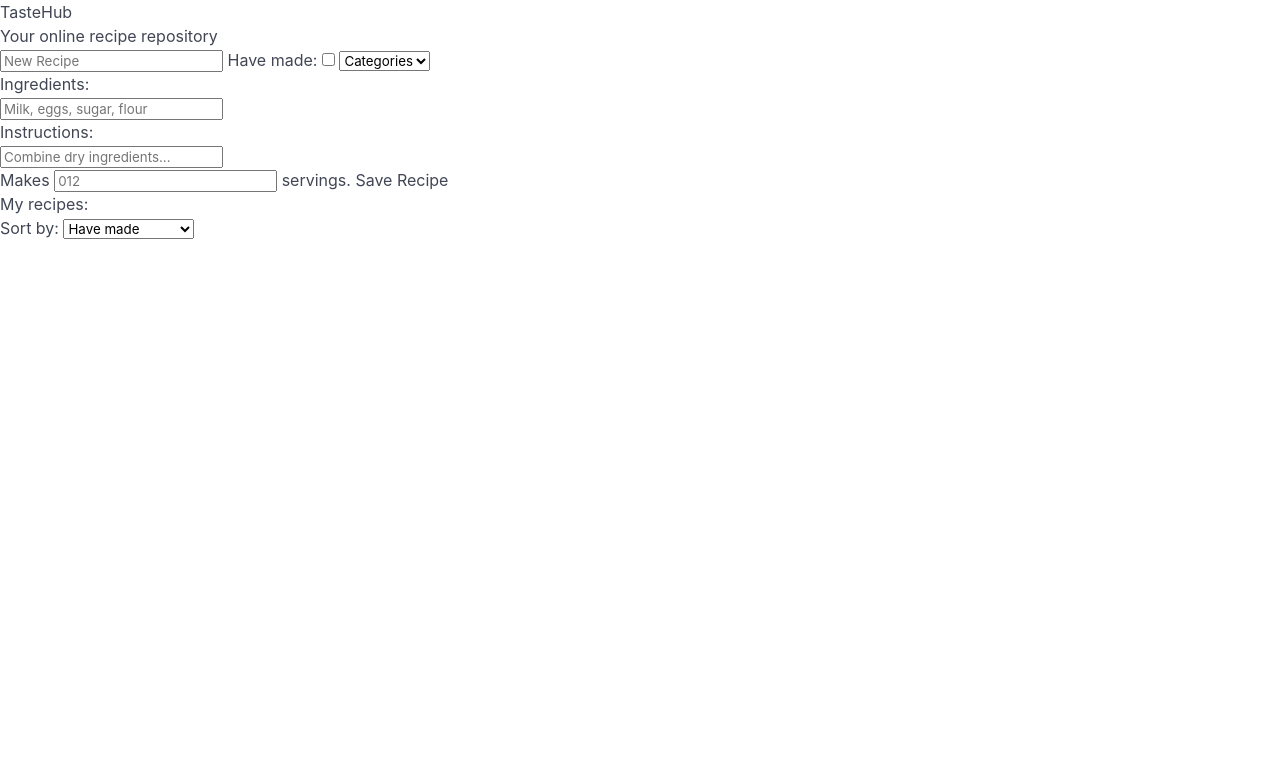
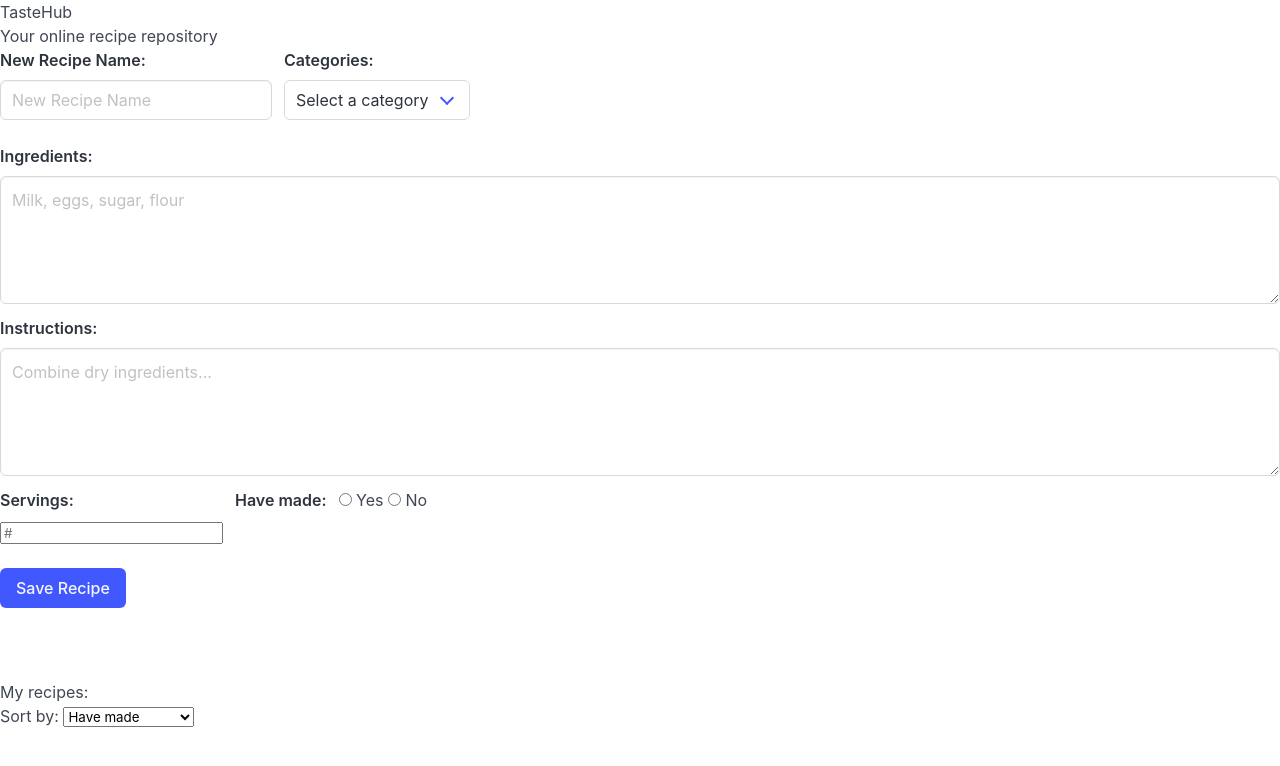
Before and after one commit to ellenmarie003/group-project-1, a plain HTML site: page index.html in a window 1280 px wide. Drawn offline with nearby package versions, Linux system fonts and the light colour scheme.

Commit message:
added classes to the form

```diff
--- a/index.html
+++ b/index.html
@@ -1,66 +1,117 @@
 <!DOCTYPE html>
 <html lang="en">
+
 <head>
     <meta charset="UTF-8">
     <meta name="viewport" content="width=device-width, initial-scale=1.0">
     <title>TasteHub</title>
-    <link rel = "stylesheet" href = "reset.css"/>
+    <link rel="stylesheet" href="reset.css" />
     <link rel="stylesheet" href="https://cdn.jsdelivr.net/npm/bulma@1.0.2/css/bulma.min.css">
 </head>
+
 <body>
     <header>
         <h1>TasteHub</h1>
         <p>
-            <h2>Your online recipe repository</h2>
+        <h2>Your online recipe repository</h2>
         </p>
     </header>
+
     <form>
-        <p>
-            <input placeholder = "New Recipe"/>
 
-            <label>Have made: </label>
-            <input type = "checkbox"/>
+        <div class="field is-grouped">
+            <div class="field">
+                <label class="label">New Recipe Name:</label>
+                <div class="control">
+                    <input class="input" type="text" placeholder="New Recipe Name" />
+                </div>
+            </div>
 
             <!-- <label for = "categories">Categories: </label> -->
-            <select name = "categories">
-                <option value = "Default">Categories</option>
-                <option value = "Breakfast">Breakfast</option>
-                <option value = "Lunch">Lunch</option>
-                <option value = "Dinner">Dinner</option>
-                <option value = "Dessert">Dessert</option>
-            </select>
-        </p>
-        <p>
-            <label>Ingredients:</label>
-        </p>
-        <p>
-            <input placeholder = "Milk, eggs, sugar, flour"/>
-        </p>
-        <p>
-            <label>Instructions:</label>
-        </p>
-        <p>
-            <input placeholder = "Combine dry ingredients..."/>
-        </p>
-        <p>
-            Makes <input placeholder = "012"/> servings.
-            <button>Save Recipe</button>
-        </p>
+            <div class="field">
+                <label class="label">Categories:</label>
+                <div class="control">
+                    <div class="select">
+                        <select name="categories">
+                            <option value="Default">Select a category</option>
+                            <option value="Appetizers">Appetizer</option>
+                            <option value="Breakfast">Breakfast</option>
+                            <option value="Lunch">Lunch</option>
+                            <option value="Dinner">Dinner</option>
+                            <option value="Dessert">Dessert</option>
+                        </select>
+                    </div>
+                </div>
+            </div>
+        </div>
+
+        <div class="field">
+            <label class="label">Ingredients:</label>
+            <div class="control">
+                <textarea class="textarea" placeholder="Milk, eggs, sugar, flour" /></textarea>
+            </div>
+        </div>
+
+        <div class="field">
+            <label class="label">Instructions:</label>
+            <div class="control">
+                <textarea class="textarea" placeholder="Combine dry ingredients..."></textarea>
+            </div>
+        </div>
+
+        <div class="field is-grouped">
+            <div class="field">
+                <label class="label">Servings:</label>
+                <div class="control">
+                    <input placeholder="#" />
+                </div>
+            </div>
+
+            <div class="field">
+                <div class="control">
+                    <label class="label">
+                        Have made:
+                    </label>
+                </div>
+            </div>
+            <div class="field">
+                <div class="control">
+                    <label class="radio">
+                        <input type="radio" name="question">
+                        Yes
+                    </label>
+                    <label class="radio">
+                        <input type="radio" name="question">
+                        No
+                    </label>
+                </div>
+            </div>
+        </div>
+
+        <div class="control">
+            <button class="button is-link">Save Recipe</button>
+        </div>
     </form>
+
+    <br>
+    <br>
+    <br>
+
     <section>
         <h2>My recipes:</h2>
         <h2>
-            <label for = "sort by">Sort by: </label>
-            <select name = "sort by">
-                <option value = "Default">Have made</option>
-                <option value = "Breakfast">Have not made</option>
-                <option value = "Lunch">Category</option>
-                <option value = "Dinner">Rating (low-high)</option>
-                <option value = "Dessert">Rating (high-low)</option>
+            <label for="sort by">Sort by: </label>
+            <select name="sort by">
+                <option value="Default">Have made</option>
+                <option value="Breakfast">Have not made</option>
+                <option value="Lunch">Category</option>
+                <option value="Dinner">Rating (low-high)</option>
+                <option value="Dessert">Rating (high-low)</option>
             </select>
         </h2>
     </section>
 
-     <script scr = "./assets/script.js"></script>
+    <script scr="./assets/script.js"></script>
 </body>
+
 </html>
```
